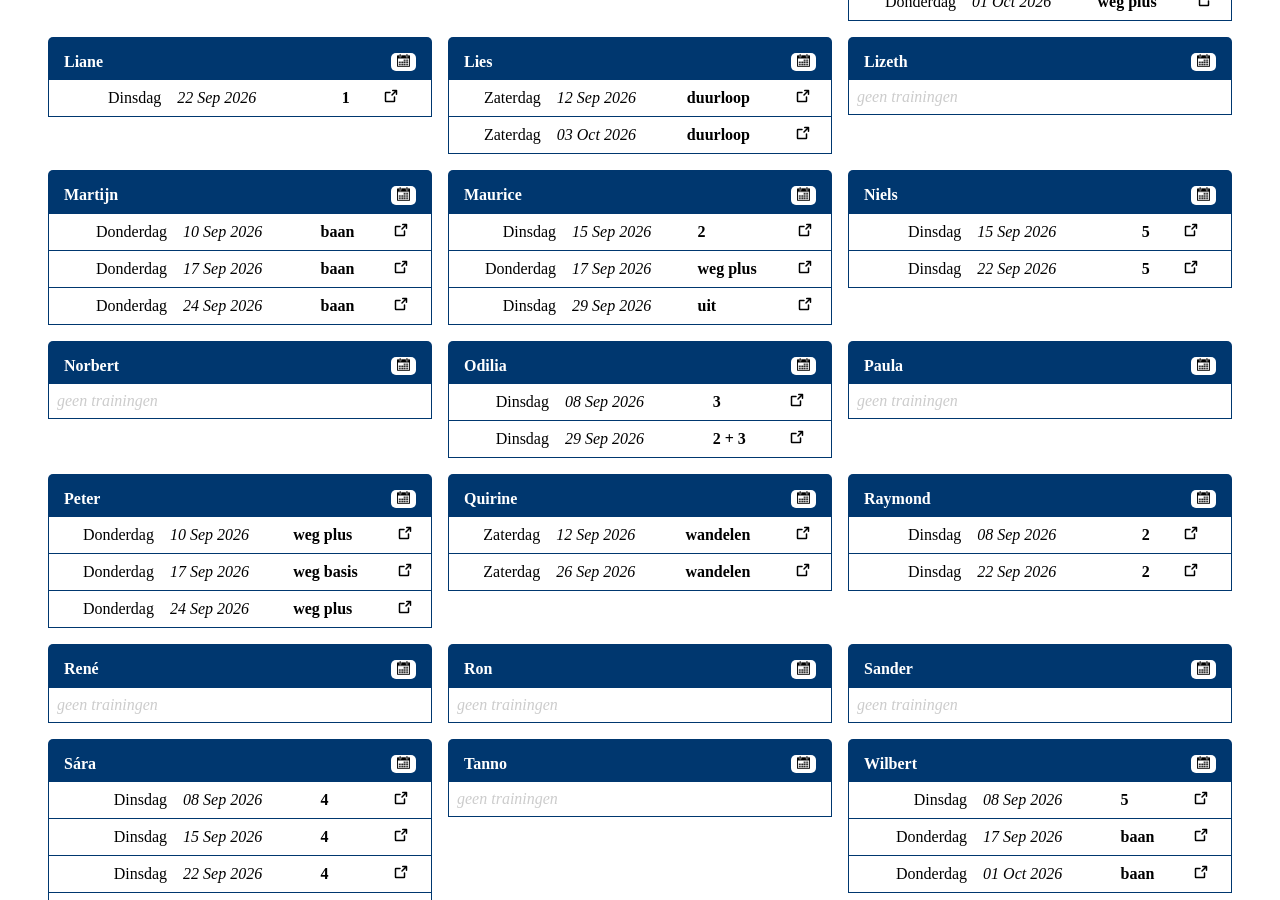
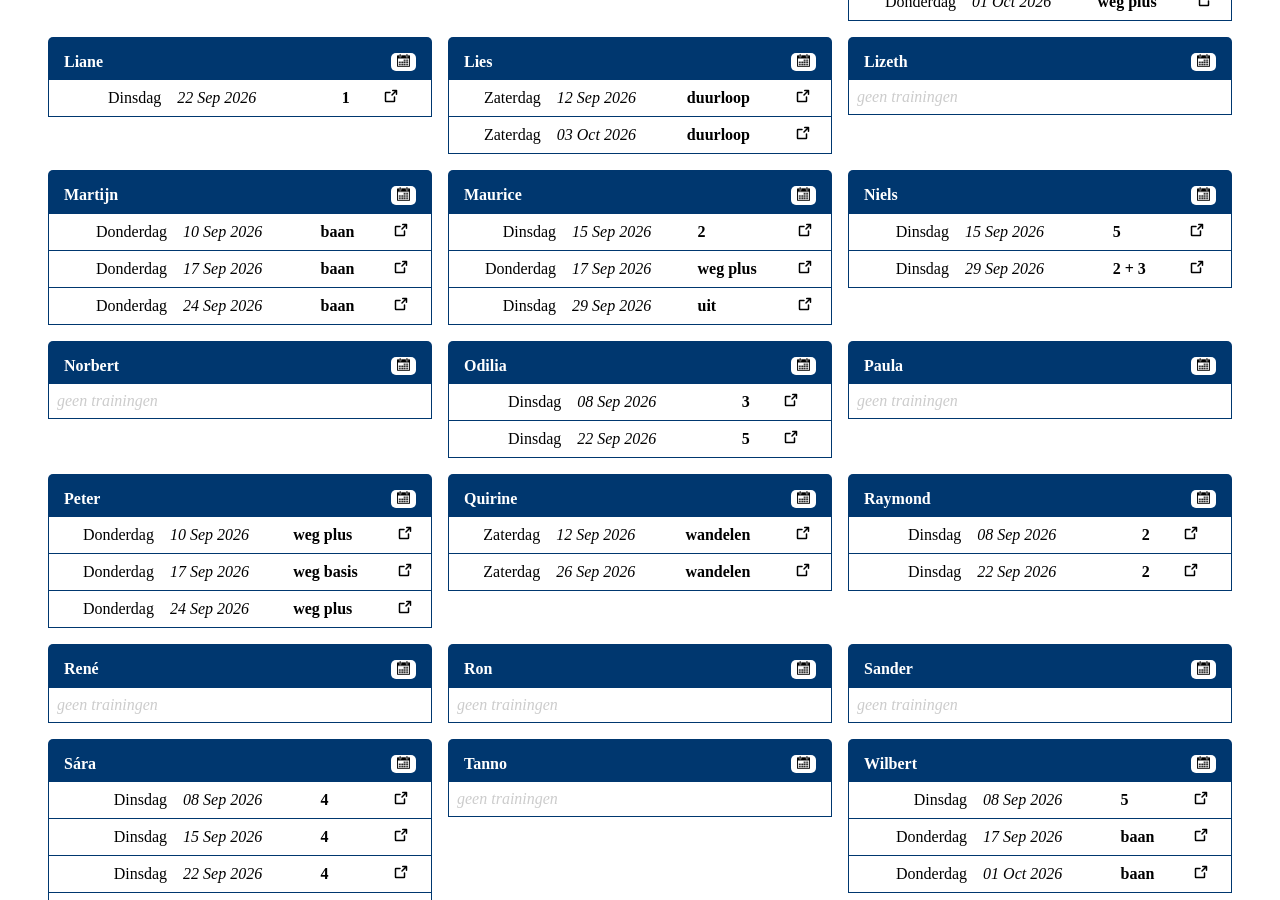
Before and after one commit to sarajuhosova/av40-schedule, a Jekyll site: the page built from trainers.md, in a window 1280 px wide and 900 px high, scrolled down 746 px. Built offline with Jekyll 4.4.1, drawn with Linux system fonts in a browser that asks for light colours; part of the change alters nothing that is shown.

```diff
--- a/_data/schedule/2026/q3.yaml
+++ b/_data/schedule/2026/q3.yaml
@@ -683,7 +683,7 @@
         core: "5 x (5' <tt>82% 10K</tt> + 5' <tt>97% 10K</tt>)"
         break: "SP2'"
     - group: "5"
-      trainer: ["Niels"]
+      trainer: ["Odilia"]
       warmup: true
       training:
         core: "5 x (5' <tt>82% 10K</tt> + 5' <tt>97% 10K</tt>)"
@@ -728,7 +728,7 @@
       training:
         core: "40' fartlek <tt>variabel</tt>"
     - group: "2 + 3"
-      trainer: ["Odilia"]
+      trainer: ["Niels"]
       training:
         core: "45' fartlek <tt>variabel</tt>"
     - group: "4 + 5"
```
